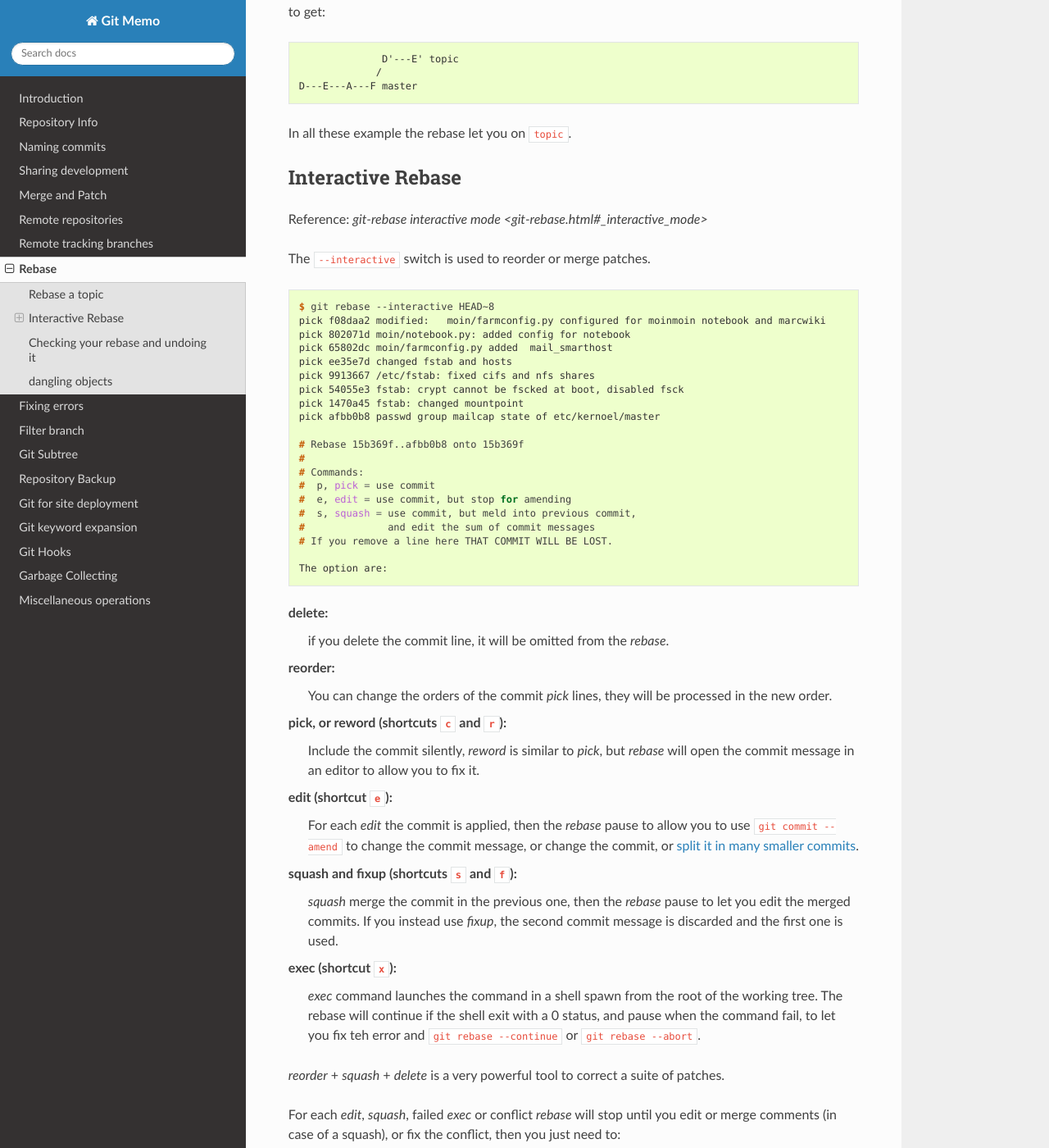
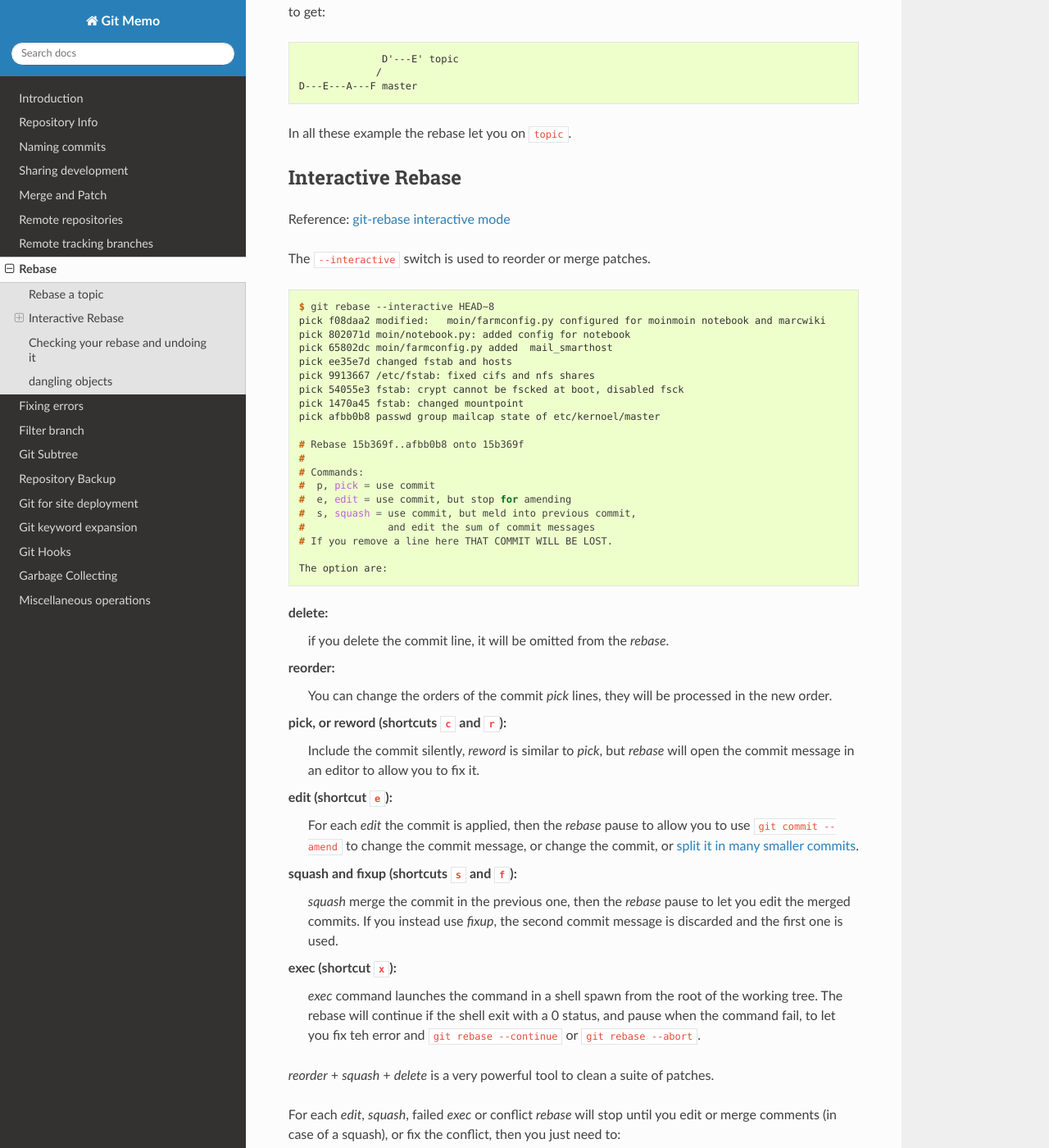
Before and after one commit to marczz/git-memo, a Sphinx documentation site: the page built from source/rebase.rst, in a window 1280 px wide and 1400 px high, scrolled down 1158 px. Shown: the whole window at 82% size. Built offline with Sphinx 7.4.7 and the Read the Docs theme 2.0.0, drawn with Linux system fonts in a browser that asks for light colours.

Commit message:
rebase.rst: fixed link, and references.

```diff
--- a/source/rebase.rst
+++ b/source/rebase.rst
@@ -3,7 +3,6 @@
 Rebase
 ======
 
-..  index:: git; rebase
 ..  index:: rebase
 
 Reference:  :gitdoc:`git-rebase(1) <git-rebase.html>`
@@ -74,9 +73,8 @@ Interactive Rebase
 ------------------
 
 ..  index:: rebase; interactive
-            git; rebase --interactive
 
-Reference: `git-rebase interactive mode <git-rebase.html#_interactive_mode>`
+Reference: :gitdoc:`git-rebase interactive mode <git-rebase.html#_interactive_mode>`
 
 The ``--interactive`` switch is used to reorder or merge patches.
 
@@ -131,7 +129,7 @@ The ``--interactive`` switch is used to reorder or merge patches.
     teh error and ``git rebase --continue`` or ``git rebase --abort``.
 
 *reorder* + *squash* + *delete* is a very powerful
-tool to correct a suite of patches.
+tool to clean a suite of patches.
 
 For each *edit*, *squash*, failed *exec* or conflict *rebase*
 will stop until you edit or merge comments (in case of a squash), or fix
@@ -220,7 +218,7 @@ Checking your rebase and undoing it
 -----------------------------------
 
 ..  index:: ORIG_HEAD
-    single: git;diff
+    single: diff
     gitk, tig
 
 The rebase can be a dangerous operation, sometime I lost a file by
@@ -271,7 +269,6 @@ that reset it, you can still find the previous head which is now a
 dangling ref, unless you have garbage collected it.
 
 ..  index:: reflog
-            git; reflog
 
 You need to inspect your reflog and find the first commit before the
 rebase, in an interactive rebase the process begin with a checkout of
```
